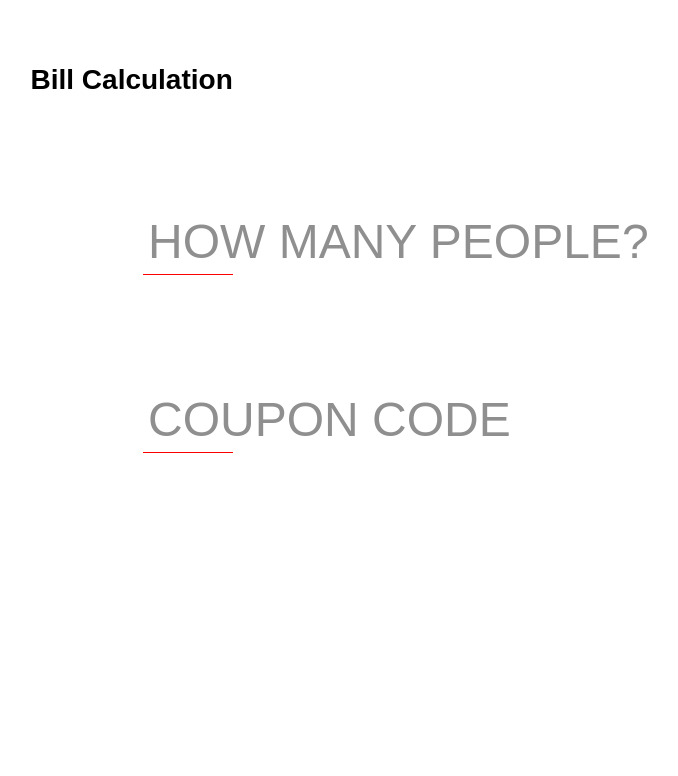
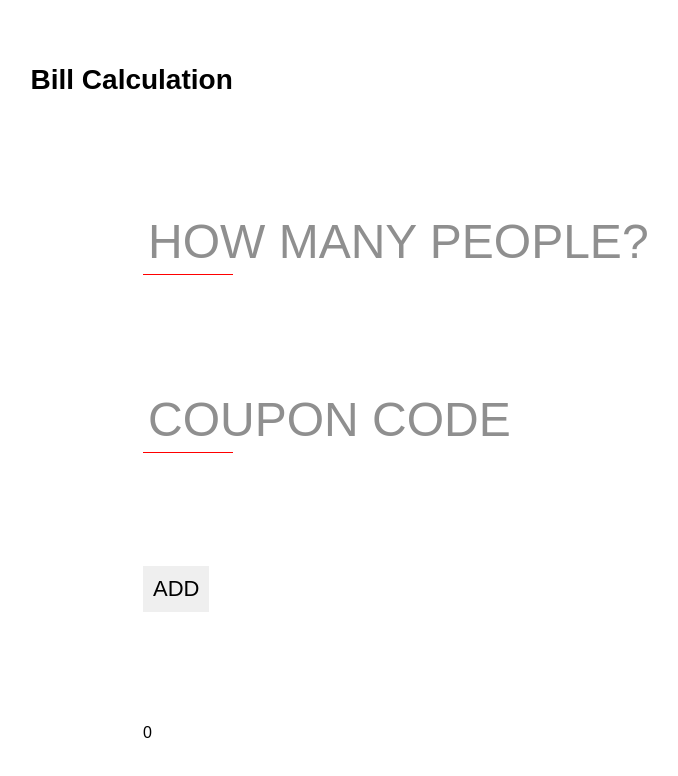
Before and after one commit to Gaoey/Bill-Calculation, a React (Create React App) app: page / in a window 1280 px wide. Shown: the top 776 px of the page, without its empty margins (47-725 px from the left). Built offline with nearby package versions, Linux system fonts and the light colour scheme.

Commit message:
init parameter

```diff
--- a/src/BillCalculation.css
+++ b/src/BillCalculation.css
@@ -99,7 +99,6 @@ input[type="submit"] {
   -webkit-transition: opacity 0.2s ease, background 0.2s ease;
   transition: opacity 0.2s ease, background 0.2s ease;
   display: block;
-  opacity: 0;
   margin: 10px 0 0 0;
   padding: 10px;
   cursor: pointer;
@@ -112,7 +111,6 @@ input[type="submit"]:hover {
 input[type="submit"]:active {
   background: #999;
 }
-
 input.question:valid ~ input[type="submit"] {
   -webkit-animation: appear 1s forwards;
   animation: appear 1s forwards;
--- a/src/BillCalculation.js
+++ b/src/BillCalculation.js
@@ -1,21 +1,68 @@
 import React, { Component } from 'react';
 import './BillCalculation.css';
+import Box from './CouponBox.js'
+
 
 class BillCalculation extends Component {
+
+  constructor(){
+    super();
+    this.state = {
+      people: 0,
+      code:"",
+      codeList:[]
+    };
+
+    this.submit = this.submit.bind(this);
+
+  }
+
+
+  handleInputChange(e){
+    const target = e.target;
+    const name = target.name;
+    if(name === "people"){
+      this.setState({
+        people: e.target.value,
+      });
+    }else if(name === "code"){
+      this.setState({
+        code: e.target.value,
+      })
+    }
+  }
+
+  submit(e){
+    // add the code in array
+    var codeArray = this.state.codeList;
+    codeArray.push(this.state.code);
+    this.setState({
+      codeList: codeArray,
+    });
+    e.preventDefault();
+  }
+
+
   render() {
     return (
       <div>
       <h1>Bill Calculation</h1>
-      <form>
-        <div className="section">
-        <input type="text" className="question" name="name" id="nme" required autoComplete="off" />
-        <label htmlFor="nme"><span>HOW MANY PEOPLE?</span></label>
-        </div>
-        <div className="section">
-        <input name="message" className="question" rows="2" id="msg" required autoComplete="off"></input>
-        <label htmlFor="msg"><span>COUPON CODE</span></label>
-        </div>
-        <input type="submit" value="Submit!" />
+      <form onSubmit={this.submit}>
+      <div className="section">
+      <input type="text" className="question" name="people" id="pp" required autoComplete="off" onClick={this.handleInputChange.bind(this)}/>
+      <label htmlFor="pp"><span>HOW MANY PEOPLE?</span></label>
+      </div>
+      <div className="section">
+      <input name="code" className="question" rows="2" id="cd" required autoComplete="off" onChange={this.handleInputChange.bind(this)}></input>
+      <label htmlFor="cd"><span>COUPON CODE</span></label>
+      </div>
+      <div className="section">
+      <input type="submit" value="ADD" />
+      </div>
+      <div className="section">
+      <p>{this.state.code}</p>
+      <p>{this.state.people}</p>
+      </div>
       </form>
       </div>
     );
```
